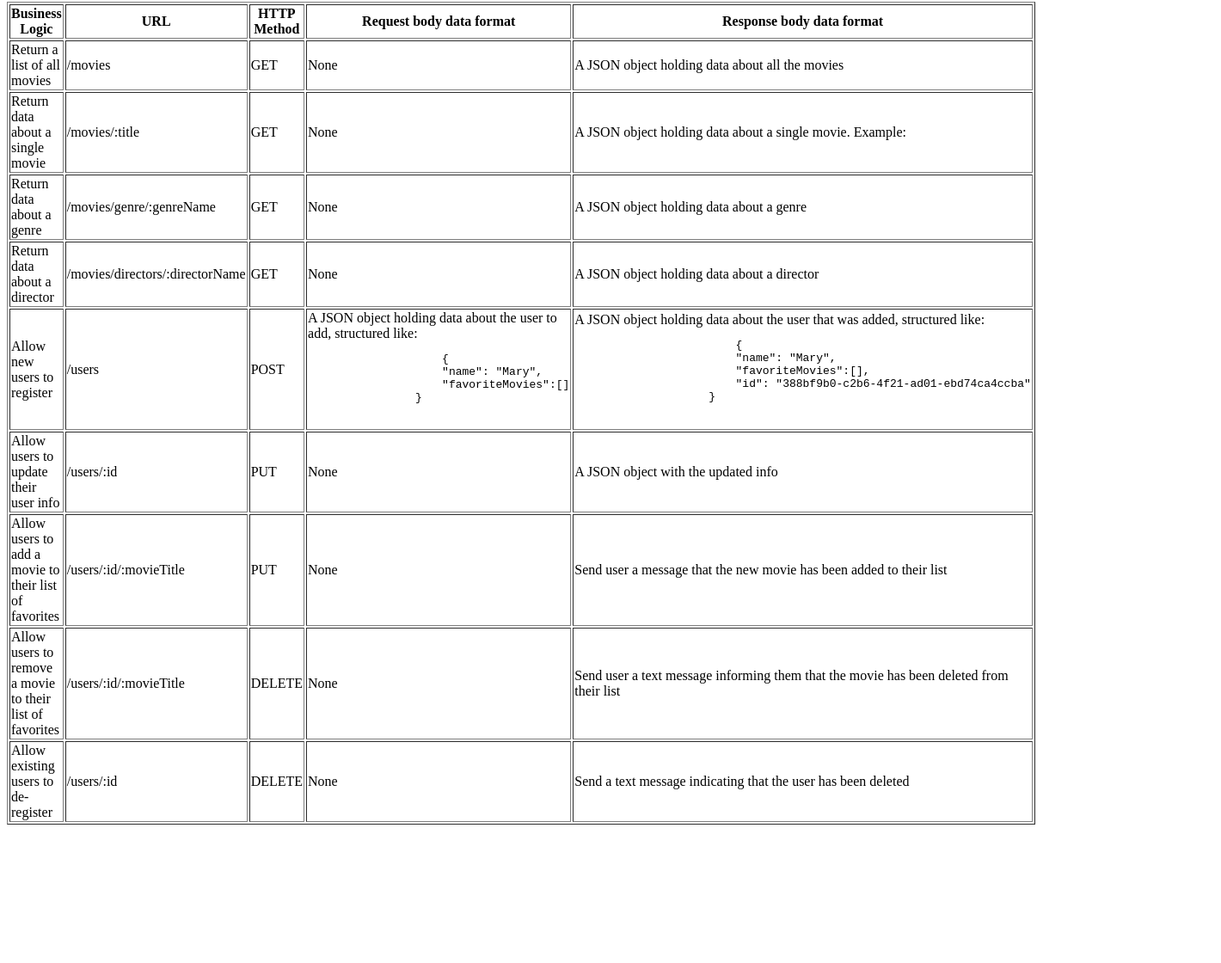
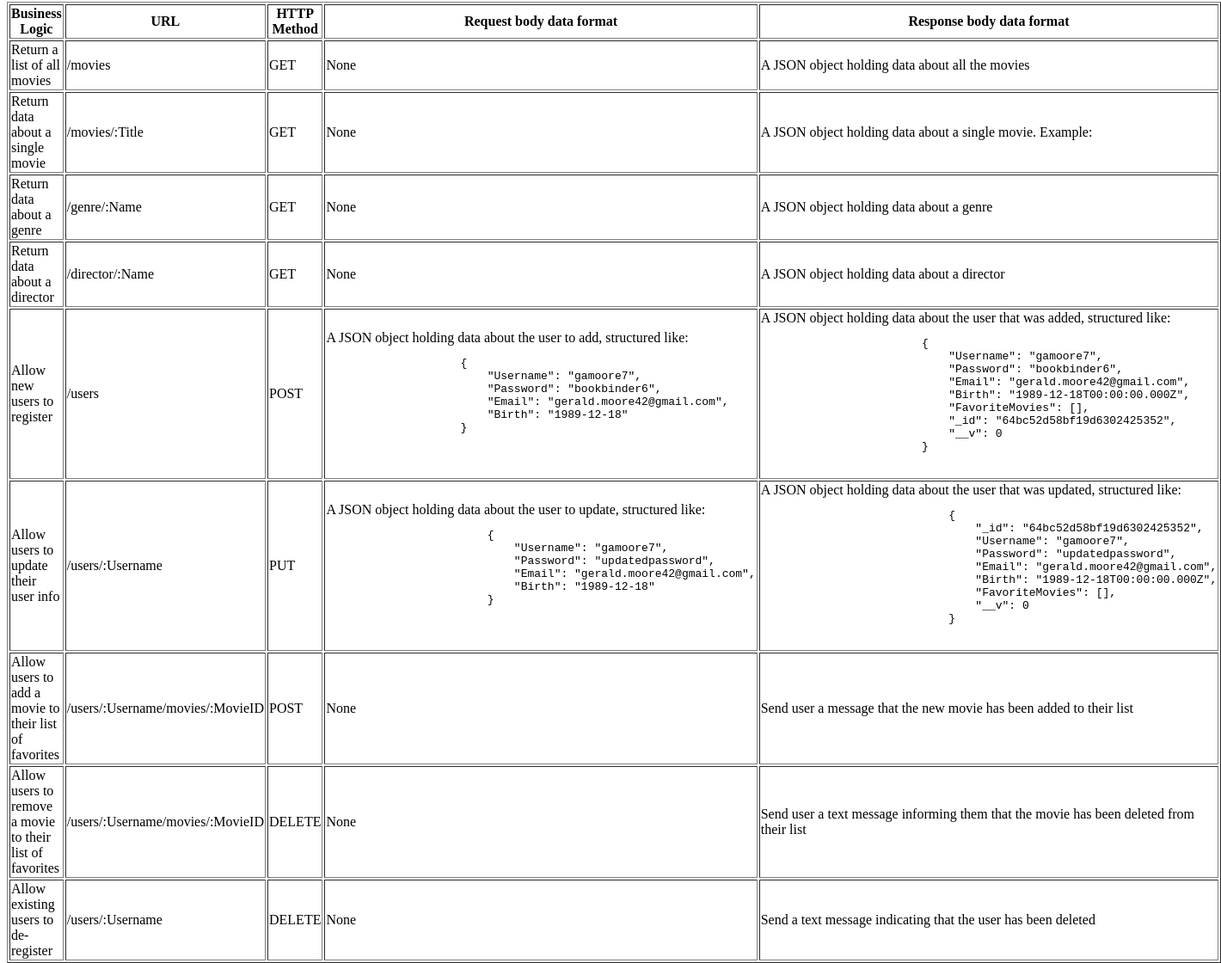
Before and after one commit to GA-MOORE7/movie_api-app-2, a website: page public/documentation.html in a window 1280 px wide. Shown: the part 294-1414 px from the top of the page at 86% size, 1420 px wide, since content can reach past the window. Before the commit the page ends 1261 px from the top, so only its background shows below. Drawn offline with Linux system fonts and the light colour scheme.

Commit message:
Update req and res table

```diff
--- a/public/documentation.html
+++ b/public/documentation.html
@@ -32,21 +32,21 @@
             </tr>
             <tr>
                 <td>Return data about a single movie</td>
-                <td>/movies/:title</td>
+                <td>/movies/:Title</td>
                 <td>GET</td>
                 <td>None</td>
                 <td>A JSON object holding data about a single movie. Example:</td>
             </tr>
             <tr>
                 <td>Return data about a genre</td>
-                <td>/movies/genre/:genreName</td>
+                <td>/genre/:Name</td>
                 <td>GET</td>
                 <td>None</td>
                 <td>A JSON object holding data about a genre</td>
             </tr>
             <tr>
                 <td>Return data about a director</td>
-                <td>/movies/directors/:directorName</td>
+                <td>/director/:Name</td>
                 <td>GET</td>
                 <td>None</td>
                 <td>A JSON object holding data about a director</td>
@@ -58,44 +58,70 @@
                 <td> A JSON object holding data about the user to add, structured like:
                 <pre>
                     {
-                    "name": "Mary",
-                    "favoriteMovies":[]
-                }
+                        "Username": "gamoore7",
+                        "Password": "bookbinder6",
+                        "Email": "gerald.moore42@gmail.com",
+                        "Birth": "1989-12-18"
+                    }
                 </pre>
                 </td>
                 <td>A JSON object holding data about the user that was added, structured like:
                     <pre>
                         {
-                        "name": "Mary",
-                        "favoriteMovies":[],
-                        "id": "388bf9b0-c2b6-4f21-ad01-ebd74ca4ccba"
-                    }
+                            "Username": "gamoore7",
+                            "Password": "bookbinder6",
+                            "Email": "gerald.moore42@gmail.com",
+                            "Birth": "1989-12-18T00:00:00.000Z",
+                            "FavoriteMovies": [],
+                            "_id": "64bc52d58bf19d6302425352",
+                            "__v": 0
+                        }
                     </pre></td>
             </tr>
             <tr>
                 <td>Allow users to update their user info</td>
-                <td>/users/:id</td>
+                <td>/users/:Username</td>
                 <td>PUT</td>
-                <td>None</td>
-                <td>A JSON object with the updated info</td>
-            </tr>
+                <td> A JSON object holding data about the user to update, structured like:
+                    <pre>
+                        {
+                            "Username": "gamoore7",
+                            "Password": "updatedpassword",
+                            "Email": "gerald.moore42@gmail.com",
+                            "Birth": "1989-12-18"
+                        }
+                    </pre>
+                    </td>
+                    <td>A JSON object holding data about the user that was updated, structured like:
+                        <pre>
+                            {
+                                "_id": "64bc52d58bf19d6302425352",
+                                "Username": "gamoore7",
+                                "Password": "updatedpassword",
+                                "Email": "gerald.moore42@gmail.com",
+                                "Birth": "1989-12-18T00:00:00.000Z",
+                                "FavoriteMovies": [],
+                                "__v": 0
+                            }
+                        </pre></td>
+                </tr>
             <tr>
                 <td>Allow users to add a movie to their list of favorites</td>
-                <td>/users/:id/:movieTitle</td>
-                <td>PUT</td>
+                <td>/users/:Username/movies/:MovieID</td>
+                <td>POST</td>
                 <td>None</td>
                 <td>Send user a message that the new movie has been added to their list</td>
             </tr>
             <tr>
                 <td>Allow users to remove a movie to their list of favorites</td>
-                <td>/users/:id/:movieTitle</td>
+                <td>/users/:Username/movies/:MovieID</td>
                 <td>DELETE</td>
                 <td>None</td>
                 <td>Send user a text message informing them that the movie has been deleted from their list</td>
             </tr>
             <tr>
                 <td>Allow existing users to de-register</td>
-                <td>/users/:id</td>
+                <td>/users/:Username</td>
                 <td>DELETE</td>
                 <td>None</td>
                 <td>Send a text message indicating that the user has been deleted</td>
```
